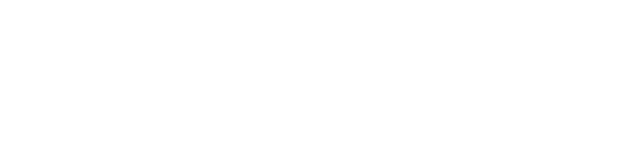
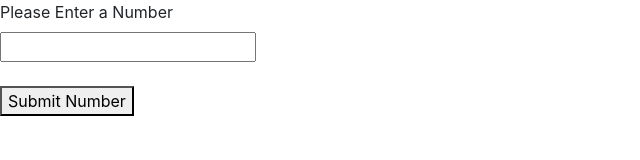
Before and after one commit to JTSkelton/rodgers, a plain HTML site: page index.html in a window 1280 px wide. Shown: the whole page, without its empty margins (0-640 px from the left). Drawn offline with Linux system fonts and the light colour scheme.

Commit message:
Added html form/button

```diff
--- a/index.html
+++ b/index.html
@@ -8,6 +8,15 @@
   <title>Rodgers</title>
 </head>
 <body>
+  <form class="rodgers">
+    <label name="input">Please Enter a Number</label><br>
+    <input type="text" name="input"><br><br>
+    <button type="lg-btn">Submit Number</button>
+  </form>
+  <div class ="numberList">
+    <ol>
 
+    </ol>
+  </div>
 </body>
 </html>
```
